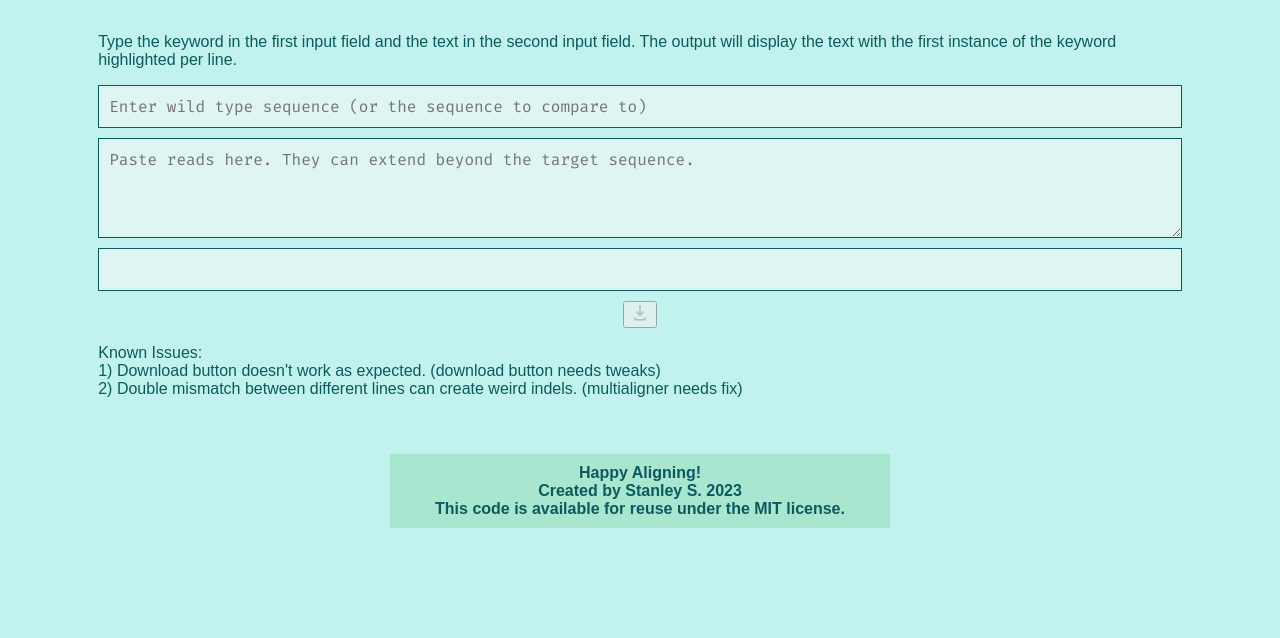
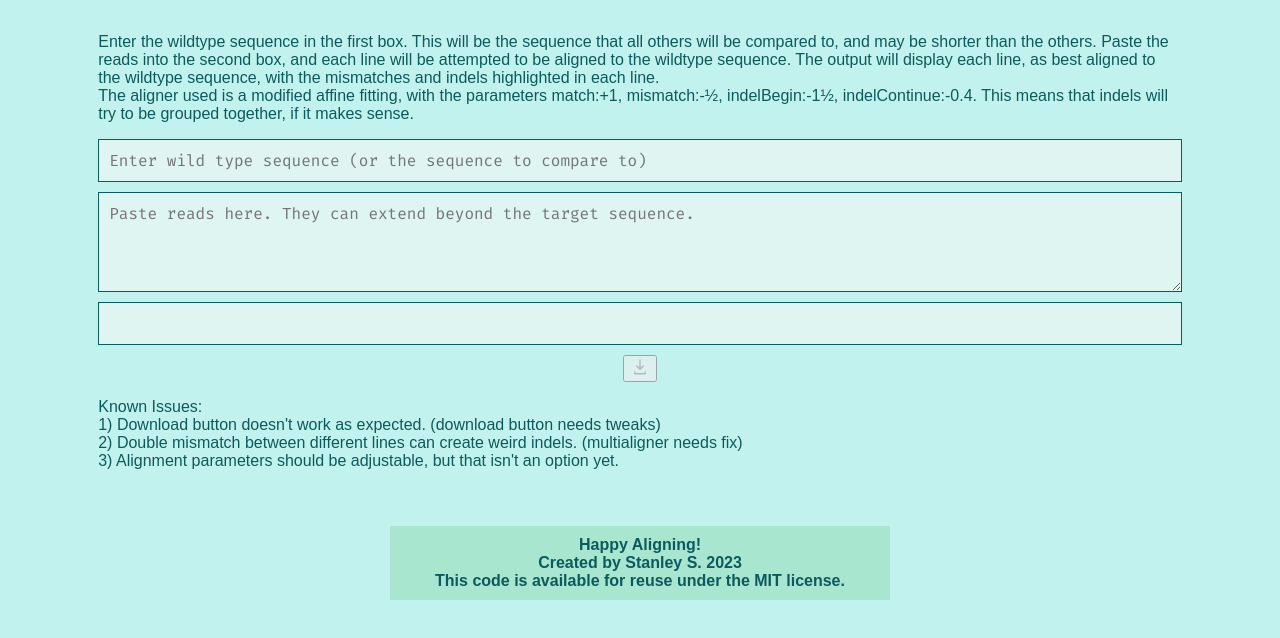
Before and after one commit to IceSelkie/WebMultiAligner, a plain HTML site: page index.html in a window 1280 px wide. Shown: the part 128-766 px from the top of the page. Drawn offline with Linux system fonts and the light colour scheme.

Commit message:
Update description text.

```diff
--- a/index.html
+++ b/index.html
@@ -80,12 +80,12 @@
 </head>
 <body>
   <h1>One to Many Sequence Aligner</h1>
-  <p>Type the keyword in the first input field and the text in the second input field. The output will display the text with the first instance of the keyword highlighted per line.</p>
+  <p>Enter the wildtype sequence in the first box. This will be the sequence that all others will be compared to, and may be shorter than the others. Paste the reads into the second box, and each line will be attempted to be aligned to the wildtype sequence. The output will display each line, as best aligned to the wildtype sequence, with the mismatches and indels highlighted in each line.<br>The aligner used is a modified affine fitting, with the parameters match:+1, mismatch:-&#189;, indelBegin:-1&#189;, indelContinue:-0.4. This means that indels will try to be grouped together, if it makes sense.</p>
   <input type="text" id="keyword" placeholder="Enter wild type sequence (or the sequence to compare to)" spellcheck="false">
   <textarea id="text" placeholder="Paste reads here. They can extend beyond the target sequence." spellcheck="false"></textarea>
   <div class="output" id="output"><span class="output-text" id="output-text"><br></span></div>
   <button id="download-btn" class="disabled-btn"><svg xmlns="http://www.w3.org/2000/svg" viewBox="0 0 24 24" width="18" height="18"><path fill="#2DC770" d="M16.293 9.293L17.707 10.707L12 16.414L6.29297 10.707L7.70697 9.293L11 12.586V2H13V12.586L16.293 9.293ZM18 20V18H20V20C20 21.102 19.104 22 18 22H6C4.896 22 4 21.102 4 20V18H6V20H18Z"/></svg></button>
-  <p>Known Issues:<br>1) Download button doesn't work as expected. (download button needs tweaks)<br>2) Double mismatch between different lines can create weird indels. (multialigner needs fix)</p>
+  <p>Known Issues:<br>1) Download button doesn't work as expected. (download button needs tweaks)<br>2) Double mismatch between different lines can create weird indels. (multialigner needs fix)<br>3) Alignment parameters should be adjustable, but that isn't an option yet.</p>
   <footer>Happy Aligning!<br>Created by Stanley S. 2023<br>This code is available for reuse under the MIT license.</footer>
 
   <script type="text/javascript">
```
